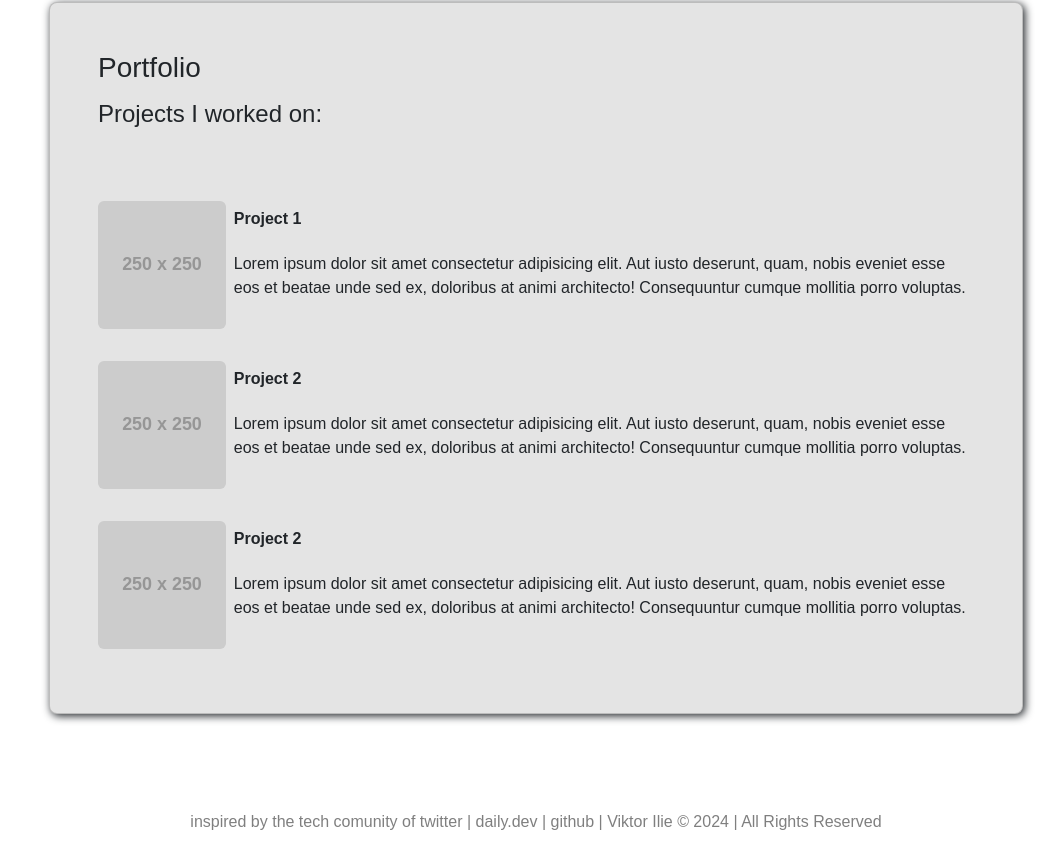
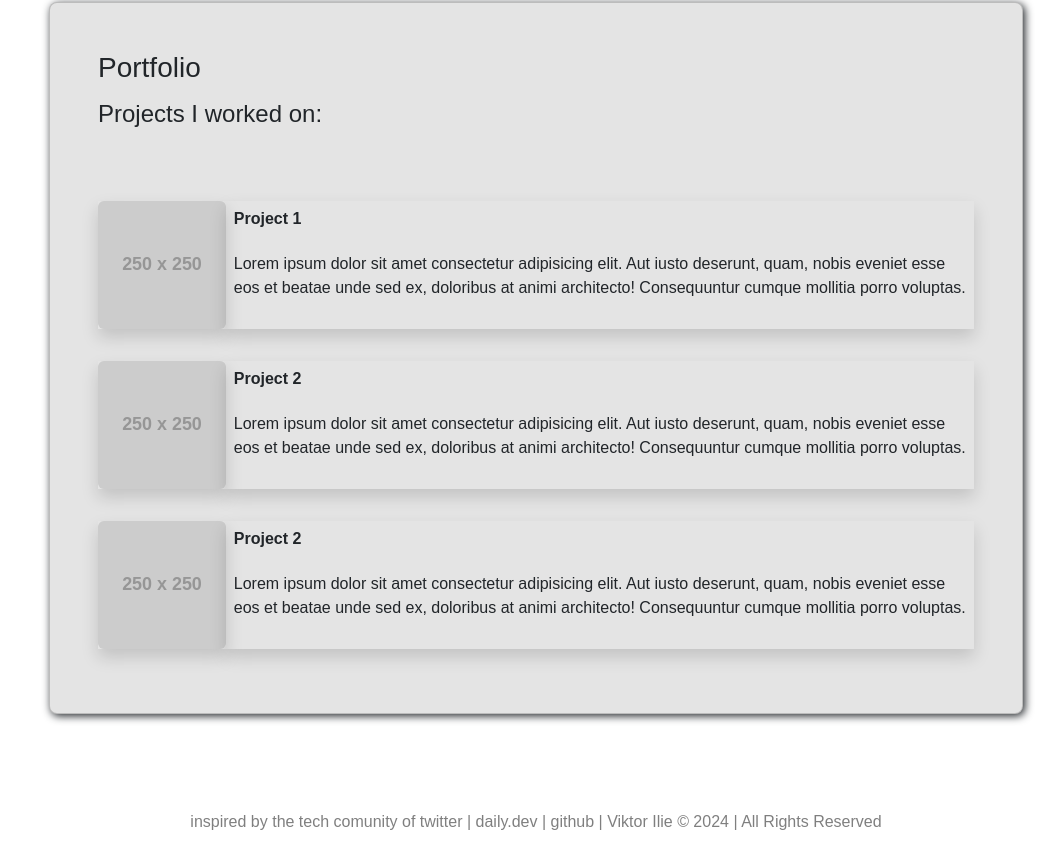
Before and after one commit to viktorilie/PortfolioRedesign, a React (Vite) app: page / in a window 1280 px wide. Shown: the part 953-1803 px from the top of the page, without its empty margins (229-1280 px from the left). Built offline with nearby package versions, Linux system fonts and the light colour scheme.

Commit message:
adding shadow to cards on portfolio

```diff
--- a/src/components/Portfolio.tsx
+++ b/src/components/Portfolio.tsx
@@ -10,15 +10,15 @@ const Portfolio = () => {
         </div>
 
         {/* // Add a new project here */}
-        <div className="d-flex flex-row py-3">
-          <div className="d-flex flex-column">
+        <div className="d-flex flex-row py-3 ">
+          <div className="d-flex flex-column shadow">
             <img
               src="https://placehold.co/250"
-              alt="project1"
+              alt="project name 1"
               className="img-fluid rounded w-100"
             />
           </div>
-          <div className="d-flex flex-column">
+          <div className="d-flex flex-column shadow">
             <h6 className="fw-bold p-2">Project 1</h6>
             <p className="p-2">
               Lorem ipsum dolor sit amet consectetur adipisicing elit. Aut iusto
@@ -29,14 +29,14 @@ const Portfolio = () => {
           </div>
         </div>
         <div className="d-flex flex-row py-3">
-          <div className="d-flex flex-column">
+          <div className="d-flex flex-column shadow">
             <img
               src="https://placehold.co/250"
               alt="project1"
               className="img-fluid rounded w-100"
             />
           </div>
-          <div className="d-flex flex-column">
+          <div className="d-flex flex-column shadow">
             <h6 className="fw-bold p-2">Project 2</h6>
             <p className="p-2">
               Lorem ipsum dolor sit amet consectetur adipisicing elit. Aut iusto
@@ -48,14 +48,14 @@ const Portfolio = () => {
         </div>
 
         <div className="d-flex flex-row py-3">
-          <div className="d-flex flex-column">
+          <div className="d-flex flex-column shadow">
             <img
               src="https://placehold.co/250"
               alt="project1"
               className="img-fluid rounded w-100"
             />
           </div>
-          <div className="d-flex flex-column">
+          <div className="d-flex flex-column shadow">
             <h6 className="fw-bold p-2">Project 2</h6>
             <p className="p-2">
               Lorem ipsum dolor sit amet consectetur adipisicing elit. Aut iusto
```
